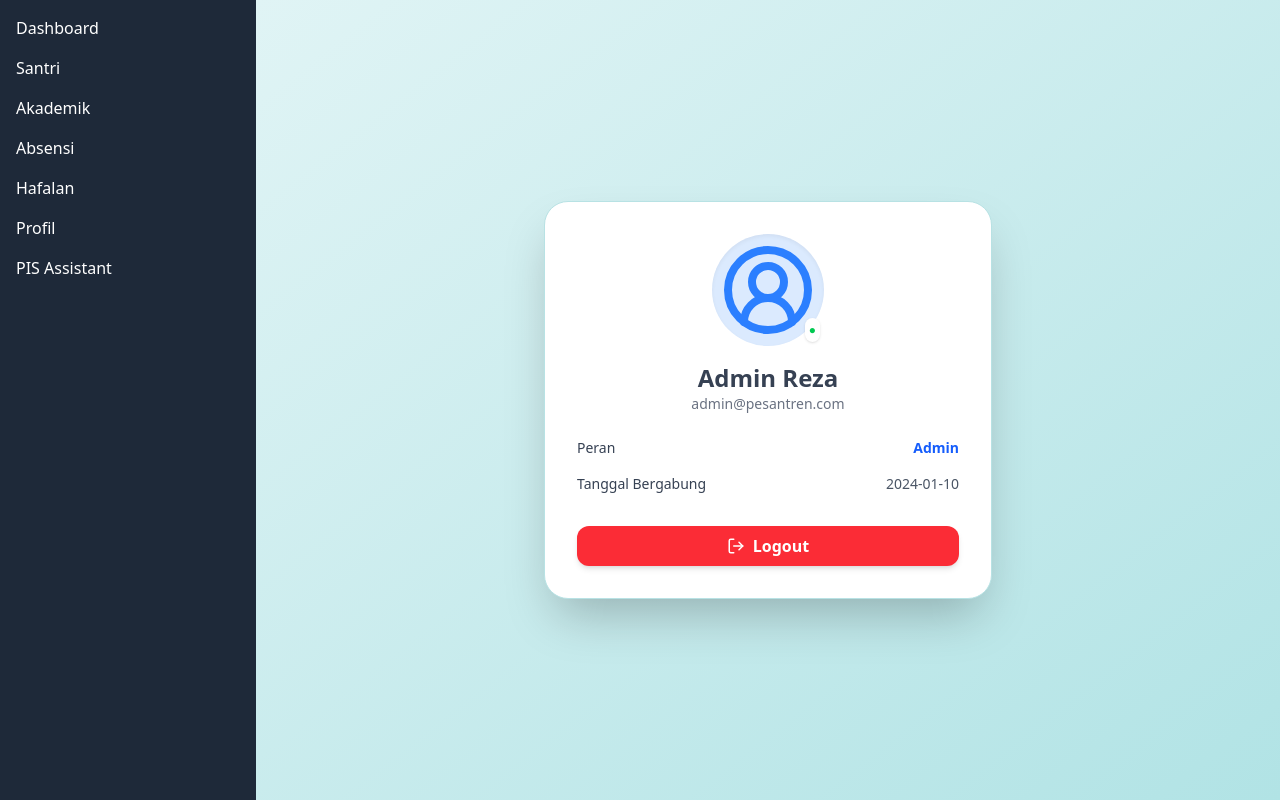
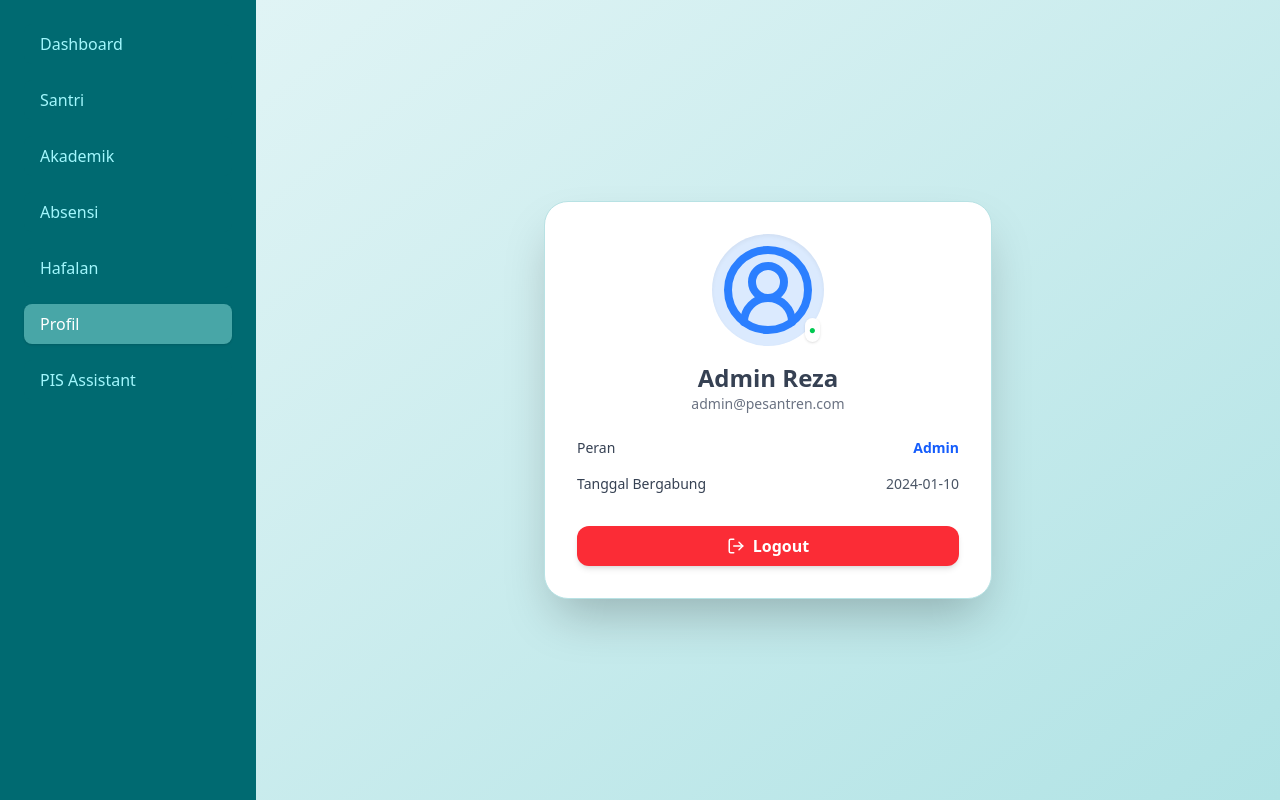
Before and after one commit to CRAND-BSD24/CRAND, a Next.js app in the folder crand-app/: page /admin/profile in a window 1280 px wide. Built offline with nearby package versions, Linux system fonts and the light colour scheme.

Commit message:
dashboard style for admin done

```diff
--- a/crand-app/src/app/admin/page.tsx
+++ b/crand-app/src/app/admin/page.tsx
@@ -87,7 +87,7 @@ const AdminDashboard = () => {
   ];
 
   return (
-    <div className="space-y-6 bg-gradient-to-br from-[#BEE5E6] to-[#9ACBD0] h-full-screen m-5">
+    <div className="space-y-6 bg-gradient-to-br from-[#BEE5E6] to-[#9ACBD0] h-full-screen m-5 max-h-fit">
       <h1 className="text-2xl font-bold">Dashboard</h1>
       <p className="text-gray-600">
         Selamat datang di Sistem Manajemen Pesantren.
--- a/crand-app/src/components/AdminSidebar.tsx
+++ b/crand-app/src/components/AdminSidebar.tsx
@@ -1,44 +1,106 @@
+'use client';
+
 import { cn } from "@/lib/utils";
+import Link from "next/link";
+import { usePathname } from "next/navigation";
 
 const AdminSidebar = () => {
+  const pathname = usePathname();
+
   return (
-    <aside className={cn("w-64 h-screen bg-gray-800 text-white p-4")}>
+    <aside className={cn("w-64 h-screen bg-[#006A71] text-white p-6 shadow-lg")}>
       <nav>
         <ul>
           <li className="mb-4">
-            <a href="/admin" className="hover:text-gray-300">
+            <Link
+              href="/admin"
+              className={cn(
+                "block px-4 py-2 rounded-lg transition-all duration-200 font-medium",
+                pathname === "/admin"
+                  ? "bg-[#48A6A7] text-white shadow"
+                  : "bg-[#006A71]  text-[#a2f7fd] hover:bg-[#9ACBD0] hover:text-white"
+              )}
+            >
               Dashboard
-            </a>
+            </Link>
           </li>
           <li className="mb-4">
-            <a href="/admin/students" className="hover:text-gray-300">
+            <Link
+              href="/admin/students"
+              className={cn(
+                "block px-4 py-2 rounded-lg transition-all duration-200 font-medium",
+                pathname === "/admin/students"
+                  ? "bg-[#48A6A7] text-white shadow"
+                  : "bg-[#006A71]  text-[#a2f7fd] hover:bg-[#9ACBD0] hover:text-white"
+              )}
+            >
               Santri
-            </a>
+            </Link>
           </li>
           <li className="mb-4">
-            <a href="/admin/academic" className="hover:text-gray-300">
+            <Link
+              href="/admin/academic"
+              className={cn(
+                "block px-4 py-2 rounded-lg transition-all duration-200 font-medium",
+                pathname === "/admin/academic"
+                  ? "bg-[#48A6A7] text-white shadow"
+                  : "bg-[#006A71]  text-[#a2f7fd] hover:bg-[#9ACBD0] hover:text-white"
+              )}
+            >
               Akademik
-            </a>
+            </Link>
           </li>
           <li className="mb-4">
-            <a href="/admin/attendance" className="hover:text-gray-300">
+            <Link
+              href="/admin/attendance"
+              className={cn(
+                "block px-4 py-2 rounded-lg transition-all duration-200 font-medium",
+                pathname === "/admin/attendance"
+                  ? "bg-[#48A6A7] text-white shadow"
+                  : "bg-[#006A71]  text-[#a2f7fd] hover:bg-[#9ACBD0] hover:text-white"
+              )}
+            >
               Absensi
-            </a>
+            </Link>
           </li>
           <li className="mb-4">
-            <a href="/admin/memorization" className="hover:text-gray-300">
+            <Link
+              href="/admin/memorization"
+              className={cn(
+                "block px-4 py-2 rounded-lg transition-all duration-200 font-medium",
+                pathname === "/admin/memorization"
+                  ? "bg-[#48A6A7] text-white shadow"
+                  : "bg-[#006A71]  text-[#a2f7fd] hover:bg-[#9ACBD0] hover:text-white"
+              )}
+            >
               Hafalan
-            </a>
+            </Link>
           </li>
           <li className="mb-4">
-            <a href="/admin/profile" className="hover:text-gray-300">
+            <Link
+              href="/admin/profile"
+              className={cn(
+                "block px-4 py-2 rounded-lg transition-all duration-200 font-medium",
+                pathname === "/admin/profile"
+                  ? "bg-[#48A6A7] text-white shadow"
+                  : "bg-[#006A71]  text-[#a2f7fd] hover:bg-[#9ACBD0] hover:text-white"
+              )}
+            >
               Profil
-            </a>
+            </Link>
           </li>
           <li className="mb-4">
-            <a href="/admin/pis-assistant" className="hover:text-gray-300">
+            <Link
+              href="/admin/pis-assistant"
+              className={cn(
+                "block px-4 py-2 rounded-lg transition-all duration-200 font-medium",
+                pathname === "/admin/pis-assistant"
+                  ? "bg-[#48A6A7] text-white shadow"
+                  : "bg-[#006A71]  text-[#a2f7fd] hover:bg-[#9ACBD0] hover:text-white"
+              )}
+            >
               PIS Assistant
-            </a>
+            </Link>
           </li>
         </ul>
       </nav>
```
